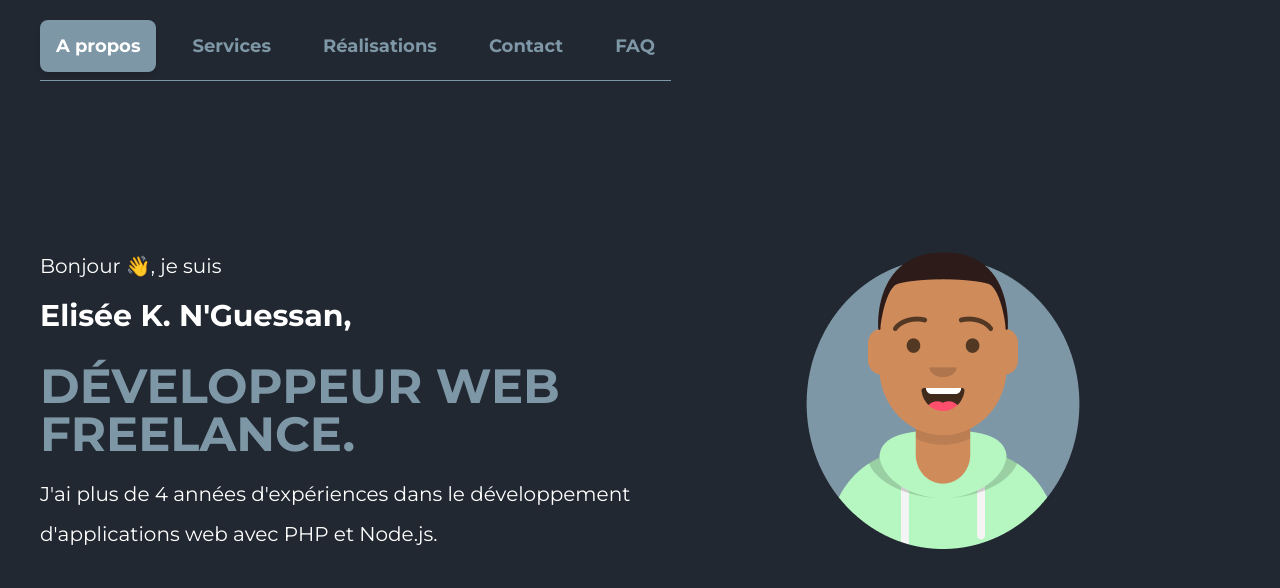
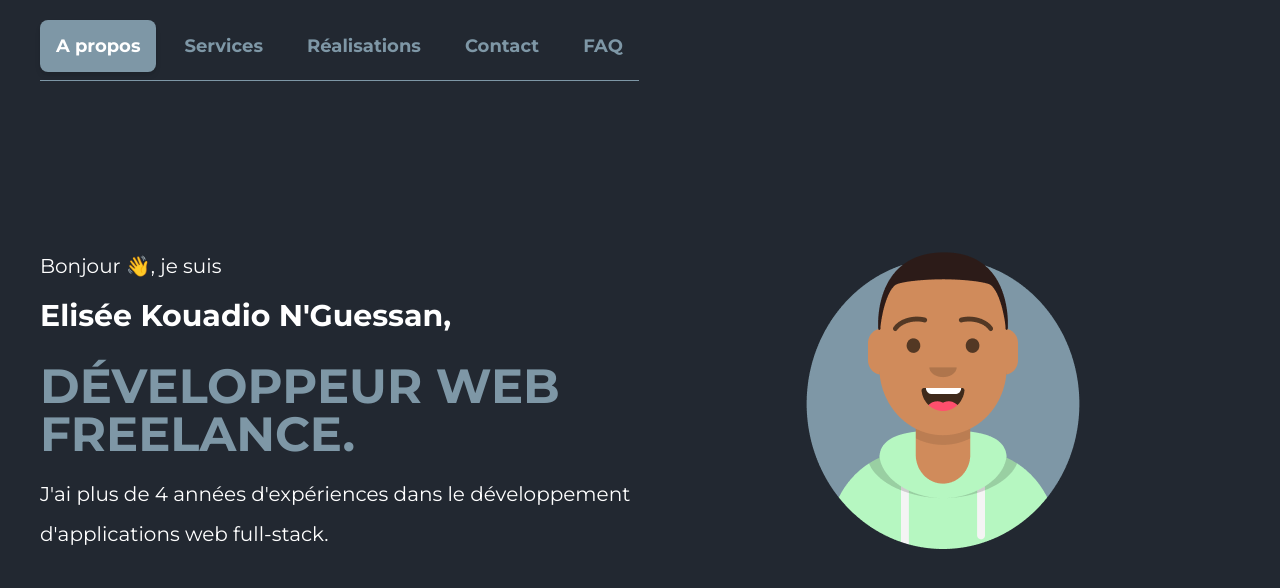
Before and after one commit to eliseekn/portfolio, a Vue app: page / in a window 1280 px wide. Shown: the top 588 px of the page. Built offline with nearby package versions, Linux system fonts and the light colour scheme.

Commit message:
Update UI Improve code

```diff
--- a/index.html
+++ b/index.html
@@ -4,8 +4,8 @@
 <head>
     <meta charset="UTF-8" />
     <meta name="viewport" content="width=device-width, initial-scale=1.0" />
-    <meta name="description" content="Spécialisé en développement backend PHP et frontend React.js, j'ai plus de 3 années d'expériences en développement d'interfaces utilisateur et d'applications web.">
-    <meta name="keywords" content="développeur web, développeur mobile, web design, seo, site internet, application mobile">
+    <meta name="description" content="Spécialisé en développement back-end PHP et front-end React.js, j'ai plus de 4 années d'expériences en développement d'applications web.">
+    <meta name="keywords" content="développeur web, développeur back-end, développeur front-end, application web">
     <meta name="author" content="eliseekn@gmail.com">
 
     <meta property="og:locale" content="fr-FR">
@@ -13,7 +13,7 @@
 	<meta property="og:title" content="Développeur Web Freelance | Elisée K. N'Guessan">
 	<meta property="og:type" content="website">
 	<meta property="og:url" content="https://eliseekn.netlify.app">
-	<meta property="og:description" content="Spécialisé en développement backend PHP et frontend React.js, j'ai plus de 3 années d'expériences en développement d'interfaces utilisateur et d'applications web.">
+	<meta property="og:description" content="Spécialisé en développement back-end PHP et front-end React.js, j'ai plus de 4 années d'expériences en développement d'applications web.">
 
     <title>Développeur Web Freelance | Elisée K. N'Guessan</title>
 </head>
--- a/src/App.vue
+++ b/src/App.vue
@@ -1,31 +1,6 @@
 <template>
     <div class="container relative mx-auto px-10 md:px-15 py-8 md:py-0 text-white">
-        <div class="absolute items-center pt-5 pb-2 hidden xl:flex border-b border-b-[#7e97a6]">
-            <a href="#" class="menu-item" :class='activePage === "A propos" ? "menu-item-active" : ""' @click.prevent="setActivePage('A propos')">
-                A propos
-            </a>
-
-            <a href="#" class="mx-5 menu-item" :class='activePage === "Mes services" ? "menu-item-active" : ""' @click.prevent="setActivePage('Mes services')">
-                Services
-            </a>
-
-            <a href="#" class="menu-item mr-5" :class='activePage === "Mes réalisations" ? "menu-item-active" : ""' @click.prevent="setActivePage('Mes réalisations')">
-                Réalisations
-            </a>
-
-<!--            <a href="#" class="mx-5 menu-item" :class='activePage === "Mes projets" ? "menu-item-active" : ""' @click.prevent="setActivePage('Mes projets')">-->
-<!--                Projets-->
-<!--            </a>-->
-
-            <a href="#" class="menu-item" :class='activePage === "Me contacter" ? "menu-item-active" : ""' @click.prevent="setActivePage('Me contacter')">
-                Contact
-            </a>
-
-            <a href="#" class="menu-item ml-5" :class='activePage === "FAQ" ? "menu-item-active" : ""' @click.prevent="setActivePage('FAQ')">
-                FAQ
-            </a>
-        </div>
-
+        <Menu :activePage="activePage" :setActivePage="setActivePage" />
         <About v-if="activePage === 'A propos'" :setActivePage="setActivePage" />
         <Services v-if="activePage === 'Mes services'" :setActivePage="setActivePage" />
         <Work v-if="activePage === 'Mes réalisations'" :setActivePage="setActivePage" />
@@ -37,7 +12,15 @@
 
 <script setup lang="ts">
     import { ref } from 'vue'
-    import { About, Services, Work, Projects, Contact, FAQ } from './pages'
+    import {Menu} from "./components"
+    import {
+        About,
+        Services,
+        Work,
+        Projects,
+        Contact,
+        FAQ
+    } from './pages'
 
     const activePage = ref<string>('A propos')
     const setActivePage = (page: string) => { activePage.value = page }
--- a/src/components/index.ts
+++ b/src/components/index.ts
@@ -1,3 +1,4 @@
 import WorkDetails from './work-details.vue'
+import Menu from './menu.vue'
 
-export { WorkDetails }
+export { WorkDetails, Menu }
--- /dev/null
+++ b/src/components/menu.vue
@@ -0,0 +1,34 @@
+<template>
+    <div class="absolute items-center pt-5 pb-2 hidden xl:flex border-b border-b-[#7e97a6]">
+        <a href="#" class="menu-item" :class='props.activePage === "A propos" ? "menu-item-active" : ""' @click.prevent="props.setActivePage('A propos')">
+            A propos
+        </a>
+
+        <a href="#" class="mx-3 menu-item" :class='props.activePage === "Mes services" ? "menu-item-active" : ""' @click.prevent="props.setActivePage('Mes services')">
+            Services
+        </a>
+
+        <a href="#" class="menu-item mr-3" :class='props.activePage === "Mes réalisations" ? "menu-item-active" : ""' @click.prevent="props.setActivePage('Mes réalisations')">
+            Réalisations
+        </a>
+
+        <!--            <a href="#" class="mx-3 menu-item" :class='props.activePage === "Mes projets" ? "menu-item-active" : ""' @click.prevent="props.setActivePage('Mes projets')">-->
+        <!--                Projets-->
+        <!--            </a>-->
+
+        <a href="#" class="menu-item" :class='props.activePage === "Me contacter" ? "menu-item-active" : ""' @click.prevent="props.setActivePage('Me contacter')">
+            Contact
+        </a>
+
+        <a href="#" class="menu-item ml-3" :class='props.activePage === "FAQ" ? "menu-item-active" : ""' @click.prevent="props.setActivePage('FAQ')">
+            FAQ
+        </a>
+    </div>
+</template>
+
+<script setup lang="ts">
+    const props = defineProps<{
+        activePage: string,
+        setActivePage: (page: string) => void
+    }>()
+</script>
--- a/src/data/work.ts
+++ b/src/data/work.ts
@@ -31,7 +31,7 @@ export const Data: Props[][] = [
         },
 
         {
-            id: 3,
+            id: 2,
             url: 'https://iziloyer.com',
             img: iziloyer,
             alt: 'IZI LOYER',
--- a/src/pages/about.vue
+++ b/src/pages/about.vue
@@ -4,7 +4,7 @@
             <div class="col-span-6 md:col-auto my-auto order-2 md:order-1 text-center md:text-left">
                 <p>
                     <span class="text-base md:text-xl md:leading-loose">Bonjour 👋, je suis</span> <br>
-                    <span class="text-lg md:text-3xl md:leading-loose font-semibold">Elisée K. N'Guessan,</span>
+                    <span class="text-lg md:text-3xl md:leading-loose font-semibold">Elisée Kouadio N'Guessan,</span>
                 </p>
 
                 <h1 class="my-4 text-[#7e97a6] uppercase font-black text-3xl md:text-5xl">
@@ -12,7 +12,7 @@
                 </h1>
 
                 <p class="text-base md:text-xl md:leading-loose">
-                    J'ai plus de 4 années d'expériences dans le développement d'applications web avec PHP et Node.js.
+                    J'ai plus de 4 années d'expériences dans le développement d'applications web full-stack.
                 </p>
 
                 <div class="animate-slide-in flex items-center justify-center md:justify-start mt-10 xl:hidden">
--- a/src/pages/faq.vue
+++ b/src/pages/faq.vue
@@ -8,7 +8,7 @@
                     <h5 class="text-[#7e97a6] font-bold text-xl md:text-3xl">Quelles sont vos disponibilités ?</h5>
 
                     <p class="text-base md:text-xl md:leading-loose mt-3">
-                        Je suis actuellement <span class="text-[#7e97a6] font-semibold">indisponible</span> jusqu'en <span class="text-[#7e97a6] font-semibold">Décembre 2022</span>.
+                        Je suis actuellement <span class="text-[#7e97a6] font-semibold">indisponible</span> jusqu'en fin <span class="text-[#7e97a6] font-semibold">Décembre 2022</span>.
                     </p>
                 </div>
 
@@ -16,7 +16,7 @@
                     <h5 class="text-[#7e97a6] font-bold text-xl md:text-3xl">Quels sont vos tarifs ?</h5>
 
                     <p class="text-base md:text-xl md:leading-loose mt-3">
-                        La tarification dépend des fonctionnalités du projet à développer. À titre indicatif mon tarif journalier moyen est de <span class="text-[#7e97a6] font-semibold">15 000 F CFA/jour</span>.
+                        Mon <span class="text-[#7e97a6] font-semibold">TJM</span> (Tarif Journalier Moyen) est de <span class="text-[#7e97a6] font-semibold">15 000 F CFA</span> et mon <span class="text-[#7e97a6] font-semibold">THM</span> (Tarif Horaire Moyen) de <span class="text-[#7e97a6] font-semibold">2 000 F CFA</span>.
                     </p>
                 </div>
             </div>
@@ -26,7 +26,7 @@
                     <h5 class="text-[#7e97a6] font-bold text-xl md:text-3xl">Effectuez-vous des missions sur site ?</h5>
 
                     <p class="text-base md:text-xl md:leading-loose mt-3">
-                        <span class="text-[#7e97a6] font-semibold">Non</span>, j'effectue la majeure partie de mes missions à <span class="text-[#7e97a6] font-semibold">distance</span>.
+                        <span class="text-[#7e97a6] font-semibold">Non</span>, j'effectue toutes mes missions à <span class="text-[#7e97a6] font-semibold">distance</span>.
                     </p>
                 </div>
 
--- a/src/pages/services.vue
+++ b/src/pages/services.vue
@@ -10,13 +10,12 @@
 
                 <div class="my-3 md:my-5 text-xl md:text-5xl">
                     <span><font-awesome-icon :icon="['fa-brands' , 'php']" color="#7e97a6" /></span>
-                    <span class="mx-4 md:mx-6"><font-awesome-icon :icon="['fa-brands' , 'node-js']" color="#7e97a6" /></span>
-                    <span class="mr-4 md:mr-6"><font-awesome-icon :icon="['fa-brands' , 'laravel']" color="#7e97a6" /></span>
+                    <span class="mr-4 md:mx-6"><font-awesome-icon :icon="['fa-brands' , 'laravel']" color="#7e97a6" /></span>
                     <span><font-awesome-icon :icon="['fa-brands' , 'symfony']" color="#7e97a6" /></span>
                 </div>
 
                 <p class="text-base md:text-xl md:leading-loose">
-                    Je développe des API RESTful robustes avec PHP et Node.js.
+                    Je développe des API RESTful robustes avec Laravel ou Symfony.
                 </p>
             </div>
 
@@ -32,7 +31,7 @@
                 </div>
 
                 <p class="text-base md:text-xl md:leading-loose">
-                    Je développe des interfaces utilisateur dynamiques avec Reacts.js et Vue.js.
+                    Je développe des interfaces utilisateur dynamiques avec Reacts.js ou Vue.js.
                 </p>
             </div>
 
--- a/src/pages/work.vue
+++ b/src/pages/work.vue
@@ -54,7 +54,5 @@
         activeData.value = Data[activeItem.value]
     }
 
-    const onLoad = () => {
-        return `<div class="inline-block w-8 h-8 border-4 rounded-full"></div>`
-    }
+    const onLoad = () => `<div class="inline-block w-8 h-8 border-4 rounded-full"></div>`
 </script>
```
Also changed, not shown: package.json (+7 -2 lines), src/pages/index.ts (+8 -1 lines).
